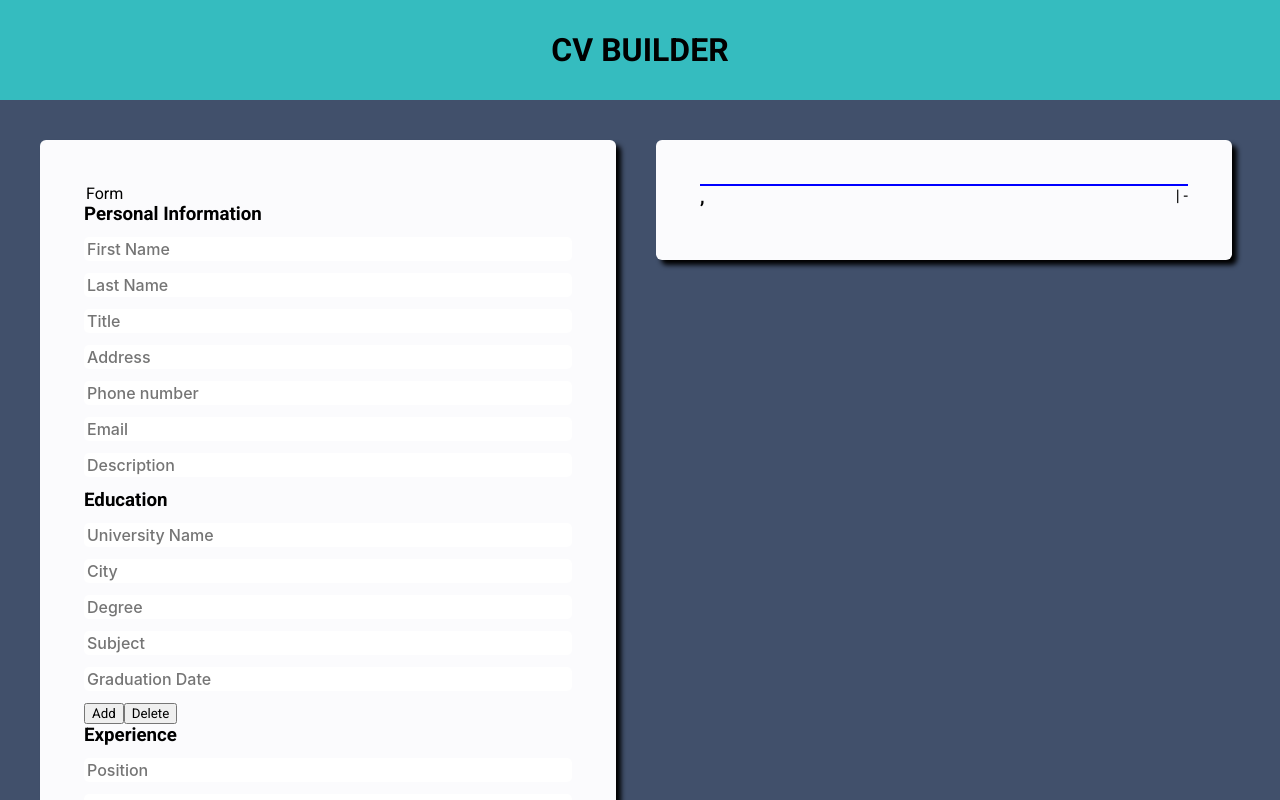
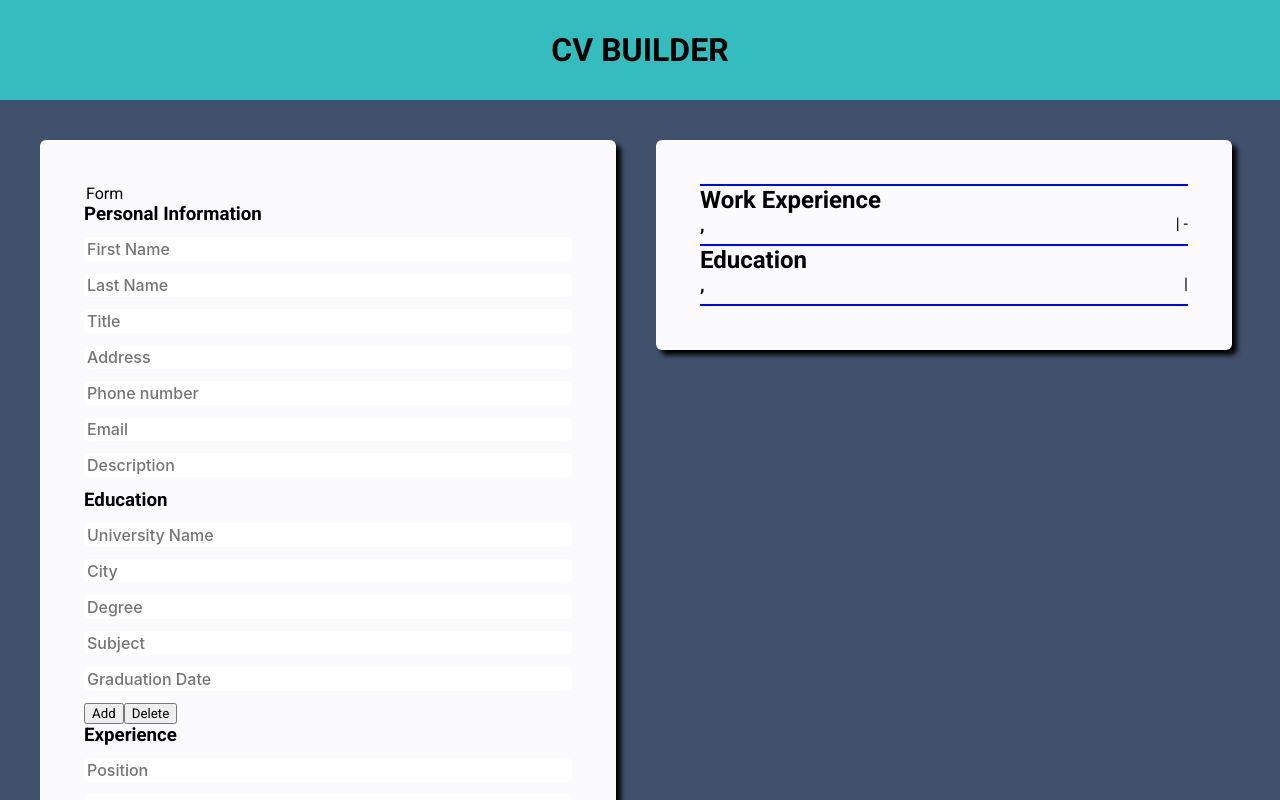
Before and after one commit to alexp141/resume-builder, a React (Vite) app: page / in a window 1280 px wide. Shown: the top 800 px of the page. Built offline with nearby package versions, Linux system fonts and the light colour scheme.

Commit message:
completed component logic

```diff
--- /dev/null
+++ b/src/cv/CVEducation.jsx
@@ -0,0 +1,21 @@
+
+function CVEducation({educationInfo}) {
+
+    return (
+        <div className="cv-education">
+            <h2>Education</h2>
+            {educationInfo.map(entry => {
+                return (
+                    <div className="edu-entry" key={entry.id}>
+                        <div className="edu-top">
+                            <h3>{entry.degree}, {entry.subject}</h3>
+                            <p>{entry.city} | {entry.gDate}</p>
+                        </div>
+                    </div>
+                )
+            })}
+        </div>
+    );
+}
+
+export default CVEducation
--- a/src/cv/CVExperience.jsx
+++ b/src/cv/CVExperience.jsx
@@ -3,9 +3,10 @@ function CVExperience({experienceInfo}) {
 
     return (
         <div className="cv-experience">
+            <h2>Work Experience</h2>
             {experienceInfo.map(entry => {
                 return (
-                    <div className="exp-entry">
+                    <div className="exp-entry" key={entry.id}>
                         <div className="exp-top">
                             <h3>{entry.position}, {entry.city}</h3>
                             <p>{entry.company} | {entry.startDate} - {entry.endDate}</p>
--- a/src/cv/Cv.jsx
+++ b/src/cv/Cv.jsx
@@ -1,3 +1,4 @@
+import CVEducation from "./CVEducation"
 import CVExperience from "./CVExperience"
 import CVHeader from "./CVHeader"
 import Description from "./Description"
@@ -10,6 +11,7 @@ function Cv({personalInfo, educationInfo, experienceInfo}) {
             <CVHeader personalInfo={personalInfo}/>
             <Description description={personalInfo.description} />
             <CVExperience experienceInfo={experienceInfo} />
+            <CVEducation educationInfo={educationInfo} />
         </div>
     )
 }
--- a/src/index.css
+++ b/src/index.css
@@ -105,27 +105,33 @@ input:hover {
   text-align: end;
 }
 
-.cv-experience {
+.cv-experience,
+.cv-education {
   display: flex;
   flex-direction: column;
   max-width: 100%;
+  border-bottom: 2px solid blue;
 }
 
-.exp-entry {
+.exp-entry,
+.edu-entry {
   display: flex;
   flex-direction: column;
   width: 100%;
 }
 
-.exp-top {
+.exp-top,
+.edu-top {
   display: flex;
   margin-bottom: 8px;
 }
 
-.exp-top h3 {
+.exp-top h3,
+.edu-top h3 {
   margin-right: auto;
 }
 
-.exp-top p {
+.exp-top p
+.edu-top p {
   margin-left: auto;
 }
```
